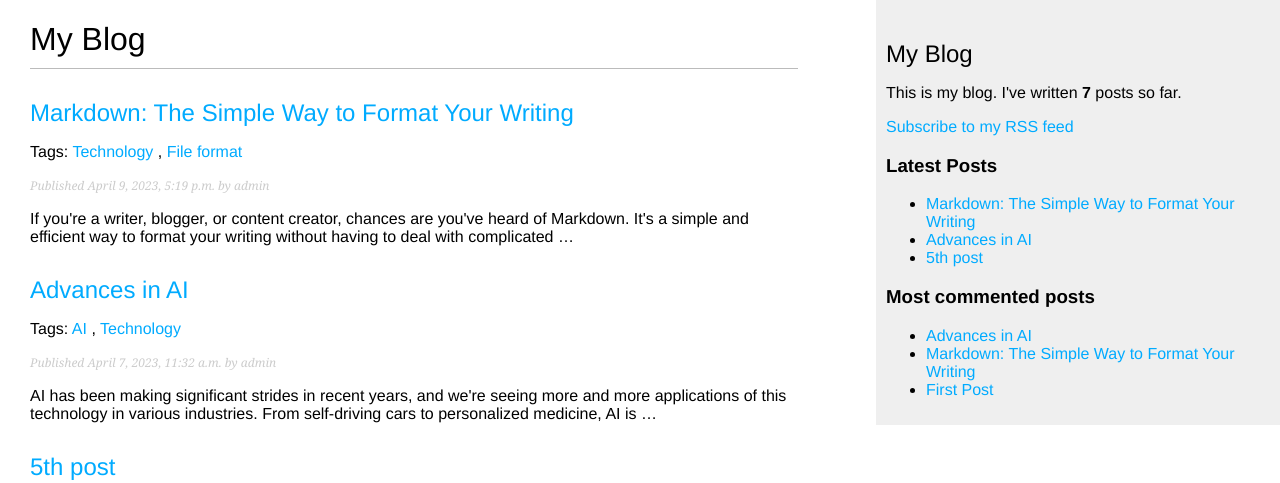
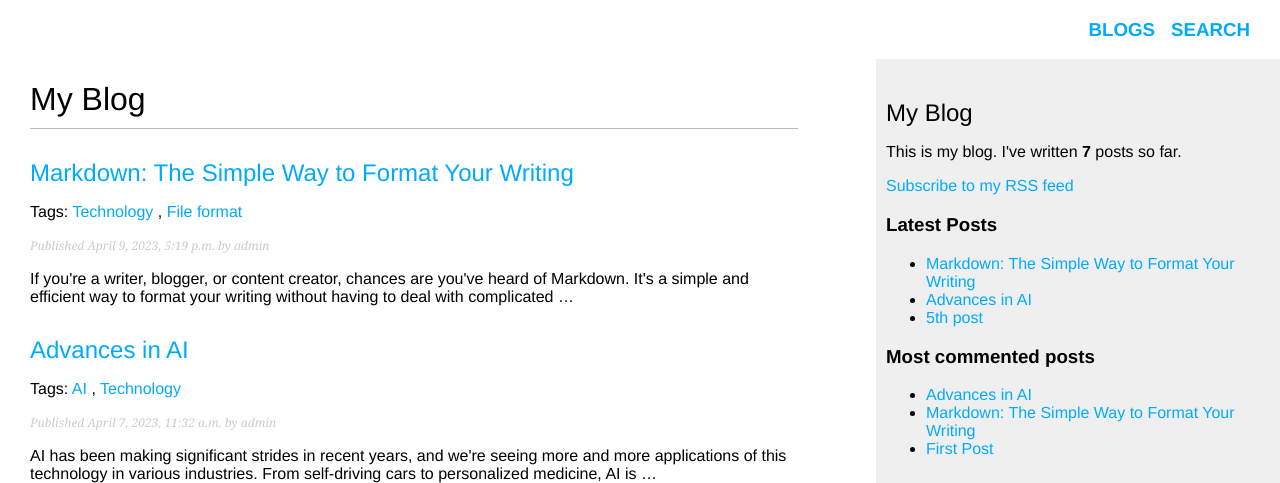
Before and after one commit to Yash220402/blog-site, a Django app: page /blog/ in a window 1280 px wide. Shown: the top 483 px of the page. Run offline with Django 4.2, Linux system fonts and the light colour scheme; data comes from the database, SQL or seed files in the repository; parts of the project's set-up code (start-up, migrations or seed data) failed here and were passed over.

Commit message:
add navbar

```diff
--- a/myblog/blog/static/css/blog.css
+++ b/myblog/blog/static/css/blog.css
@@ -32,6 +32,14 @@ h2 {
     padding:10px;
     background:#efefef;
     height:100%;
+}
+#nav {
+    padding: 0 30px;
+    display: flex;
+    justify-content: end;
+}
+#nav h3 {
+    margin-left: 1rem;
 }
 
 p.date {
--- a/myblog/blog/templates/blog/base.html
+++ b/myblog/blog/templates/blog/base.html
@@ -7,6 +7,10 @@
     <link rel="stylesheet" href="{% static 'css/blog.css' %}">
 </head>
 <body>
+    <div id="nav">
+        <h3><a href="#">BLOGS</a></h3>
+        <h3><a href="#">SEARCH</a></h3>
+    </div>
     <div id="content">
         {% block content %}
         {% endblock %}
```
